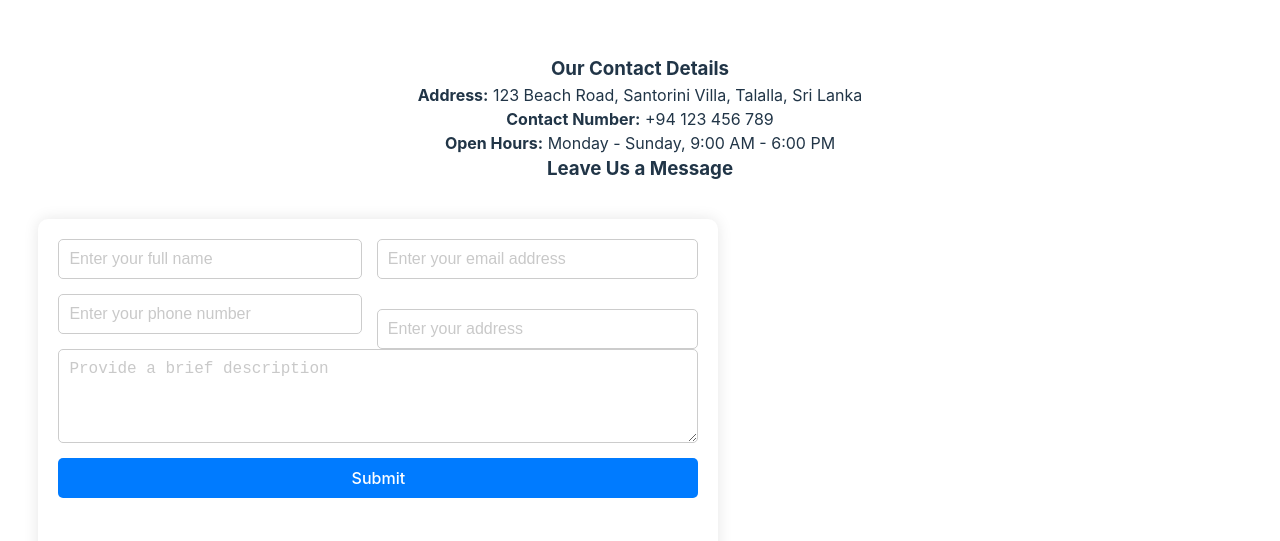
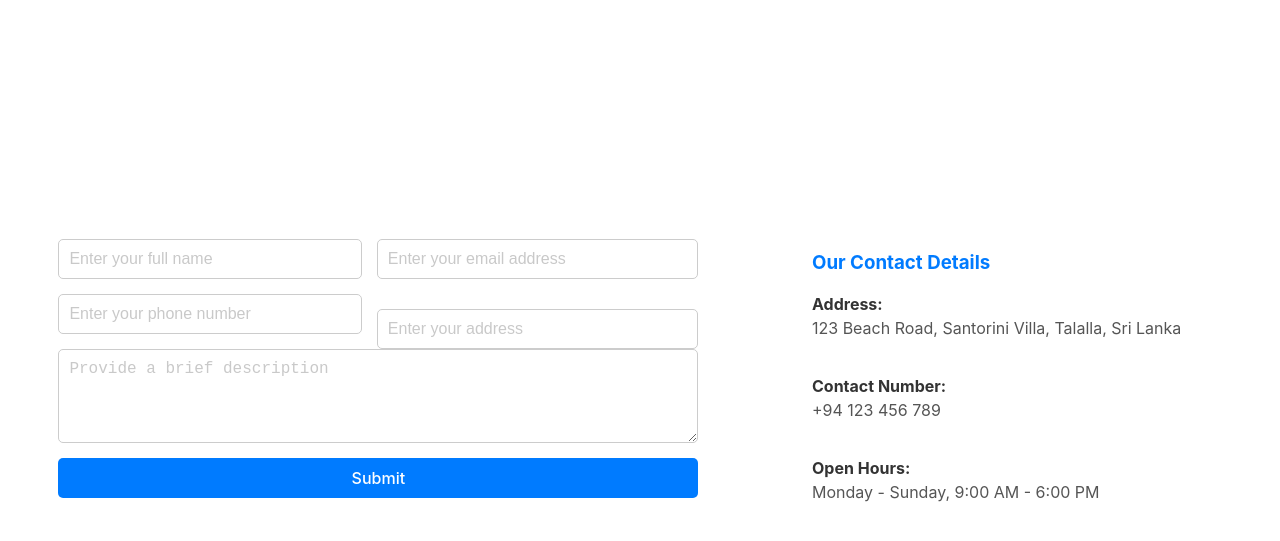
Before and after one commit to DonShanilka/Talalla-Blue-Beach-Villa, a React (Vite) app: page / in a window 1280 px wide. Shown: the part 3301-3842 px from the top of the page. Built offline with nearby package versions, Linux system fonts and the light colour scheme; a web font is replaced by a local one.

Commit message:
update contact page css

```diff
--- a/src/pages/contact/contact.css
+++ b/src/pages/contact/contact.css
@@ -9,10 +9,9 @@
 
 .form-container {
     position: absolute;
-    background-color: white;
+    background-color: rgb(255, 255, 255);
     padding: 20px;
     border-radius: 10px;
-    box-shadow: 0px 0px 15px rgba(0, 0, 0, 0.1);
     width: 50%;
     height: 70%;
     height: 40%;
@@ -91,3 +90,49 @@ button {
 button:hover {
     background-color: #0056b3;
 }
+
+h2 {
+    text-align: center;
+    margin-bottom: 20px;
+    color: #333;
+}
+
+.contact-details {
+    background-color: #fff;
+    padding: 20px;
+    border-radius: 5px;
+    margin-bottom: 30px;
+    position: absolute;
+    width: 30%;
+    height: 40%;
+    right: 5%;
+    bottom: 10%;
+    text-align: left;
+}
+
+.contact-details h3 {
+    margin-bottom: 15px;
+    color: #007BFF;
+}
+
+.contact-details p {
+    font-size: 16px;
+    margin-bottom: 10px;
+    color: #555;
+}
+
+.contact-details strong {
+    color: #333;
+}
+
+.contact-form {
+    background-color: #fff;
+    padding: 20px;
+    border-radius: 5px;
+    box-shadow: 0px 0px 10px rgba(0, 0, 0, 0.1);
+}
+
+.contact-form h3 {
+    margin-bottom: 15px;
+    color: #007BFF;
+}
--- a/src/pages/contact/contactPage.jsx
+++ b/src/pages/contact/contactPage.jsx
@@ -104,15 +104,9 @@ function ContactPage() {
 
                     <div className="contact-details">
                         <h3>Our Contact Details</h3>
-                        <p><strong>Address:</strong> 123 Beach Road, Santorini Villa, Talalla, Sri Lanka</p>
-                        <p><strong>Contact Number:</strong> +94 123 456 789</p>
-                        <p><strong>Open Hours:</strong> Monday - Sunday, 9:00 AM - 6:00 PM</p>
-                    </div>
-
-                    {/* Form Section (optional, already implemented in FormComponent.js) */}
-                    <div className="contact-form">
-                        <h3>Leave Us a Message</h3>
-                        {/* You can import and use FormComponent here if needed */}
+                        <p><strong>Address:</strong> <br /> 123 Beach Road, Santorini Villa, Talalla, Sri Lanka</p> <br />
+                        <p><strong>Contact Number:</strong> <br /> +94 123 456 789</p> <br />
+                        <p><strong>Open Hours:</strong> <br /> Monday - Sunday, 9:00 AM - 6:00 PM</p>
                     </div>
                 </div>
             </section>
```
